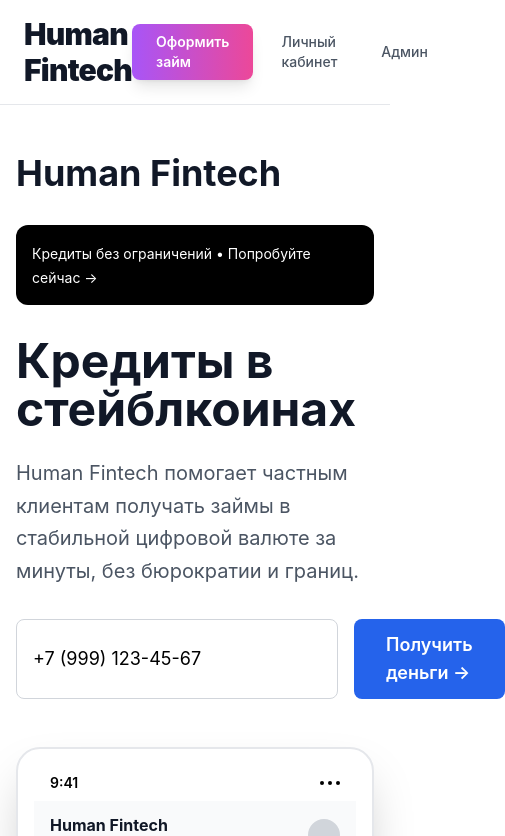
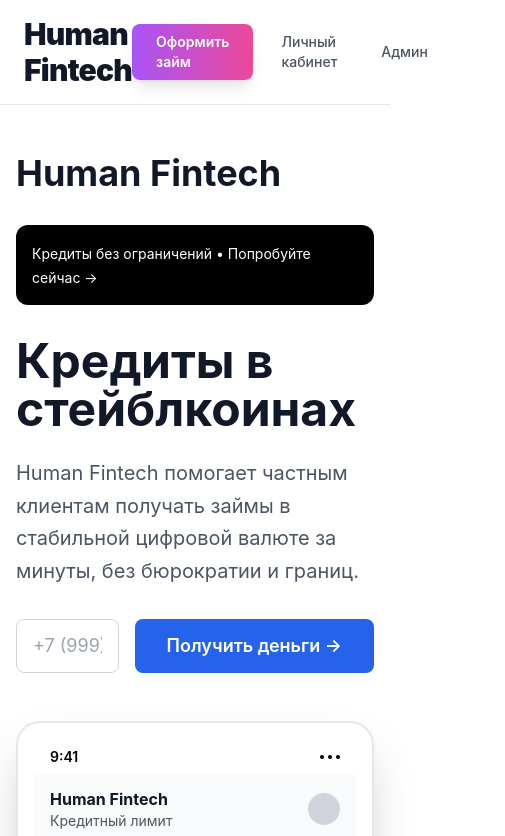
Before and after one commit to ioanngrigorev/microfinance-frontend, a React (Vite) app: page / in a window 390 px wide. Shown: the top 836 px of the page, 505 px wide, since content can reach past the window. Built offline with nearby package versions, Linux system fonts and the light colour scheme.

Commit message:
Remove phone number prefill, add validation with error messages for empty phone field

```diff
--- a/src/pages/HomePage.jsx
+++ b/src/pages/HomePage.jsx
@@ -4,7 +4,8 @@ import { useState } from 'react'
 function HomePage() {
   const [amount, setAmount] = useState(1000)
   const [term, setTerm] = useState(12)
-  const [phoneNumber, setPhoneNumber] = useState('+7 (999) 123-45-67')
+  const [phoneNumber, setPhoneNumber] = useState('')
+  const [phoneError, setPhoneError] = useState('')
 
   const calculatePayment = () => {
     const interestRate = 10 // 10% годовых
@@ -17,6 +18,24 @@ function HomePage() {
   }
 
   const payment = calculatePayment()
+
+  const handleGetMoney = () => {
+    if (!phoneNumber.trim()) {
+      setPhoneError('Пожалуйста, введите номер телефона')
+      return
+    }
+
+    // Простая валидация номера телефона
+    const phoneRegex = /^[\+]?[0-9\s\-\(\)]{10,}$/
+    if (!phoneRegex.test(phoneNumber)) {
+      setPhoneError('Пожалуйста, введите корректный номер телефона')
+      return
+    }
+
+    setPhoneError('')
+    // Переход на страницу анкеты
+    window.location.href = `/application?amount=${amount}&term=${term}&phone=${encodeURIComponent(phoneNumber)}`
+  }
 
   return (
     <div className="min-h-screen bg-white">
@@ -44,25 +63,33 @@ function HomePage() {
             </p>
 
             {/* Форма */}
+            <div>
               <div className="flex gap-4">
+                <div className="flex-1">
                   <input
                     type="tel"
                     value={phoneNumber}
-                onChange={(e) => setPhoneNumber(e.target.value)}
-                className="flex-1 px-4 py-3 border border-gray-300 rounded-lg text-lg focus:ring-2 focus:ring-blue-500 focus:border-transparent"
+                    onChange={(e) => {
+                      setPhoneNumber(e.target.value)
+                      if (phoneError) setPhoneError('')
+                    }}
+                    className={`w-full px-4 py-3 border rounded-lg text-lg focus:ring-2 focus:ring-blue-500 focus:border-transparent ${
+                      phoneError ? 'border-red-500' : 'border-gray-300'
+                    }`}
                     placeholder="+7 (999) 123-45-67"
+                    required
                   />
-              <Link
-                to="/application"
-                state={{
-                  amount,
-                  term,
-                  phoneNumber
-                }}
+                  {phoneError && (
+                    <p className="text-red-500 text-sm mt-2">{phoneError}</p>
+                  )}
+                </div>
+                <button
+                  onClick={handleGetMoney}
                   className="bg-blue-600 hover:bg-blue-700 text-white px-8 py-3 rounded-lg text-lg font-semibold transition"
                 >
                   Получить деньги →
-              </Link>
+                </button>
+              </div>
             </div>
           </div>
 
```
Lines whose indentation alone changed are shown as unchanged.
